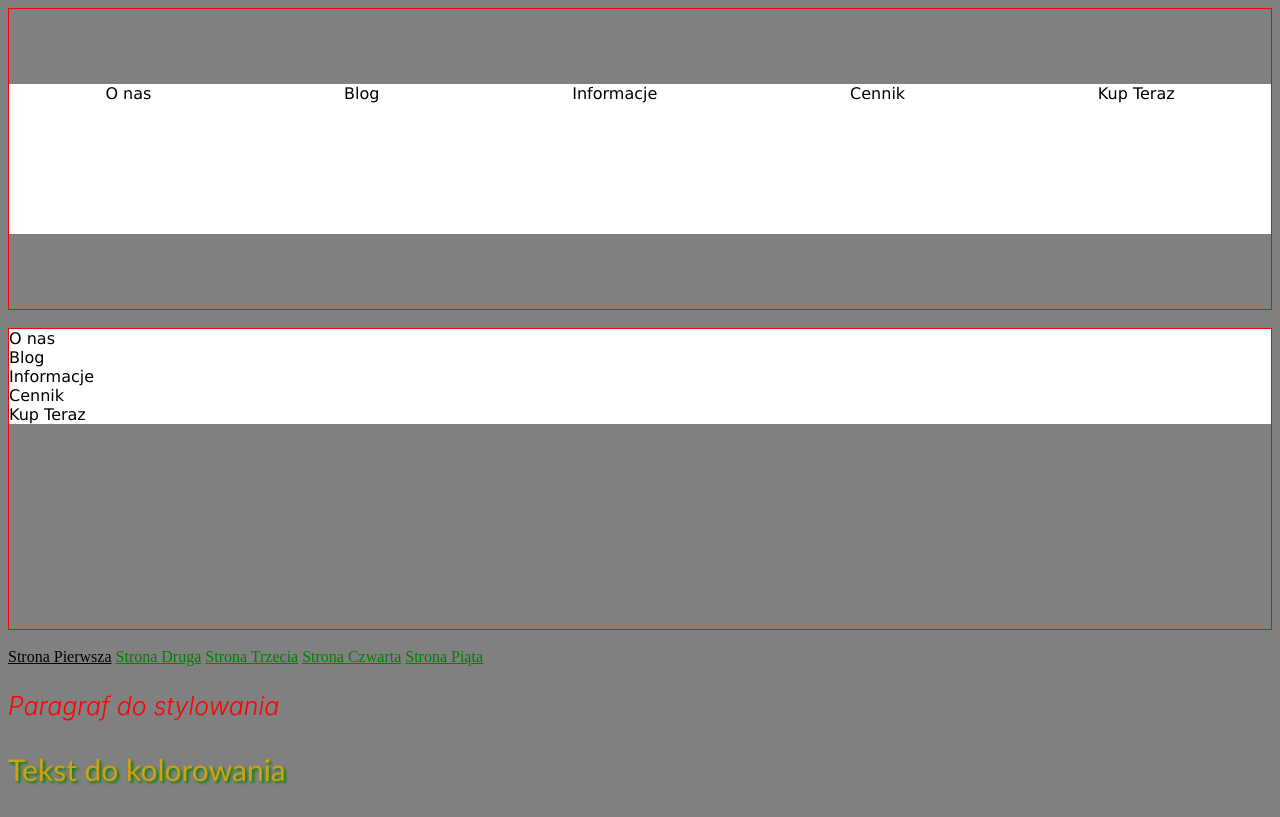
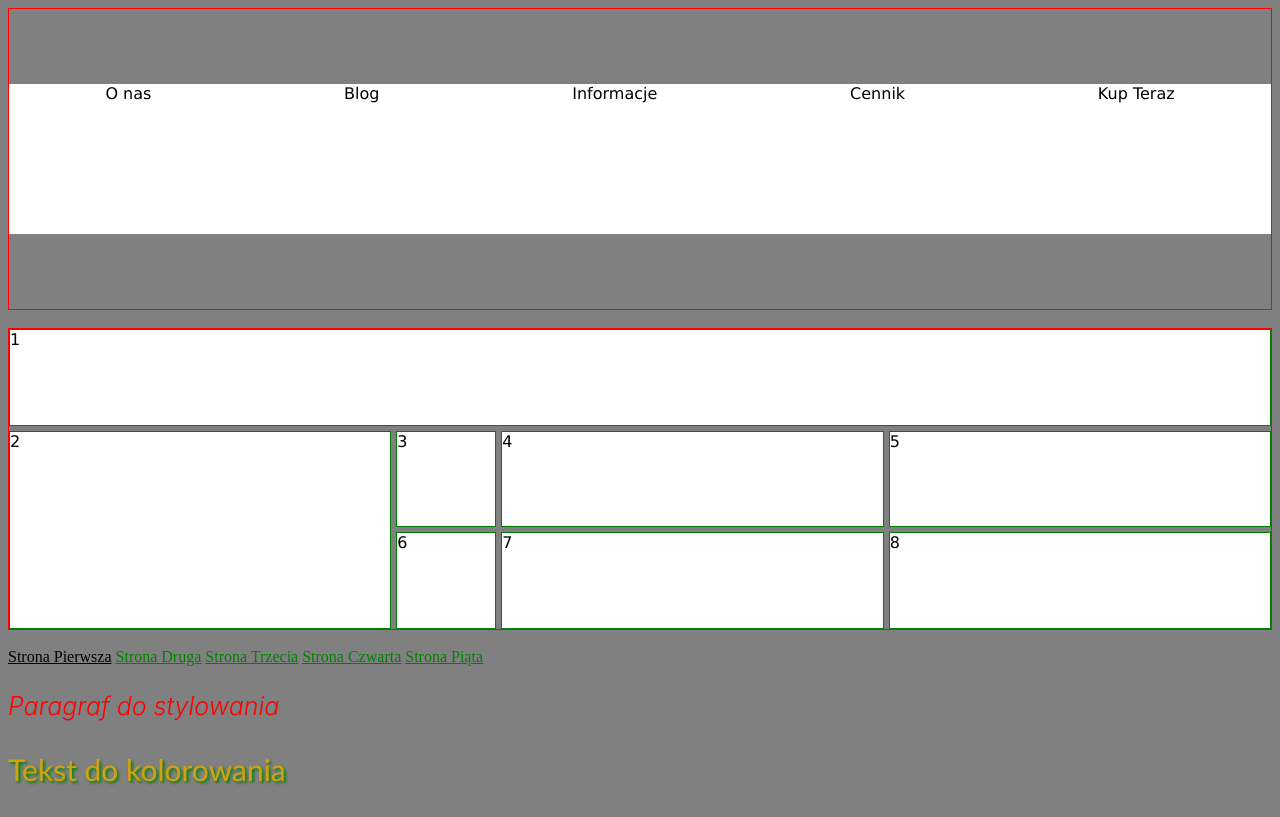
Before and after one commit to kacperwalter/code-notes, a PHP site: page /notatki.html in a window 1280 px wide. Shown: the top 817 px of the page. Run offline with PHP 8.4, Linux system fonts and the light colour scheme.

Commit message:
grid end

```diff
--- a/HTML/notatki.html
+++ b/HTML/notatki.html
@@ -26,11 +26,14 @@
     <div>&nbsp;</div>
 
     <header id="naszheader_grid">
-        <div class="menu_grid">O nas</div>
-        <div class="menu_grid">Blog</div>
-        <div class="menu_grid">Informacje</div>
-        <div class="menu_grid">Cennik</div>
-        <div class="menu_grid">Kup Teraz</div>
+        <div class="menu_grid" style="grid-column: 1 / 5;">1</div>
+        <div class="menu_grid" style="grid-row: 2 / 4;">2</div>
+        <div class="menu_grid">3</div>
+        <div class="menu_grid">4</div>
+        <div class="menu_grid">5</div>
+        <div class="menu_grid">6</div>
+        <div class="menu_grid">7</div>
+        <div class="menu_grid">8</div>
     </header>
 
     <div>&nbsp;</div>
--- a/HTML/style.css
+++ b/HTML/style.css
@@ -337,7 +337,7 @@ body header .paragraf3 {
 .menu:hover {
     background-color: black;
     color: white;
-    flex-grow: 3;
+    /* flex-grow: 3; */
 }
 
 
@@ -346,10 +346,27 @@ body header .paragraf3 {
 #naszheader_grid {
     height: 300px;
     border: 1px solid red;
+
+    display: grid;
+
+    /* mozna sprecyzowac o przestrzeni miedzy elementami */
+    grid-gap: 5px;
+
+    /* precyzowanie kolumn (tyle ile argumentow podamy, tyle bedzie kolumn */
+    grid-template-columns: auto 100px auto auto;
+
+    /* precyzowanie row */
+    /* grid-template-rows: auto 100px; */
 }
 
 .menu_grid {
     font-family: Verdana, Geneva, Tahoma, sans-serif;
     background-color: white;
     color: black;
+    border: 1px solid green;
 }
+
+.menu_grid:hover {
+    background-color: black;
+    color: white;
+}
```
